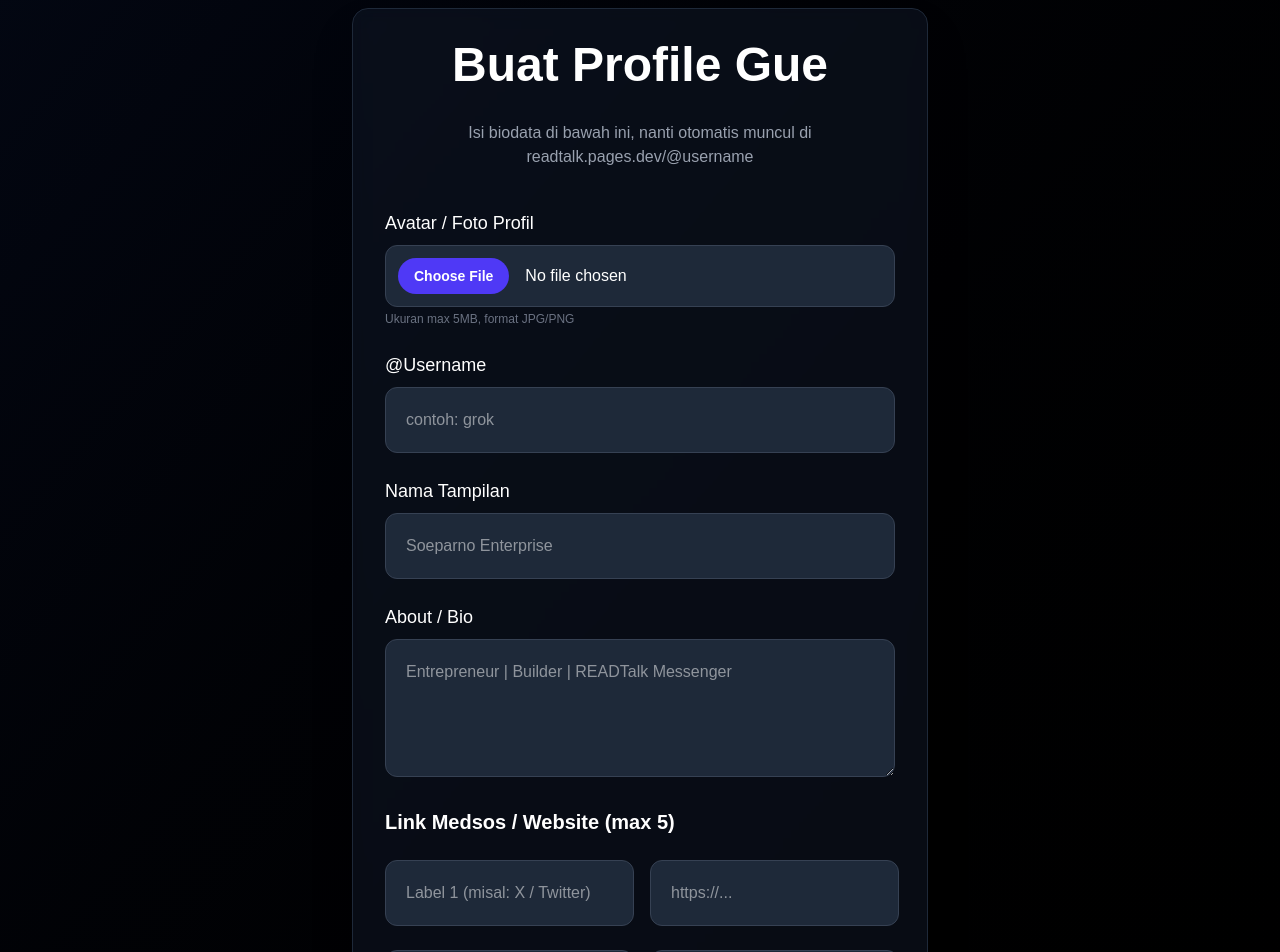
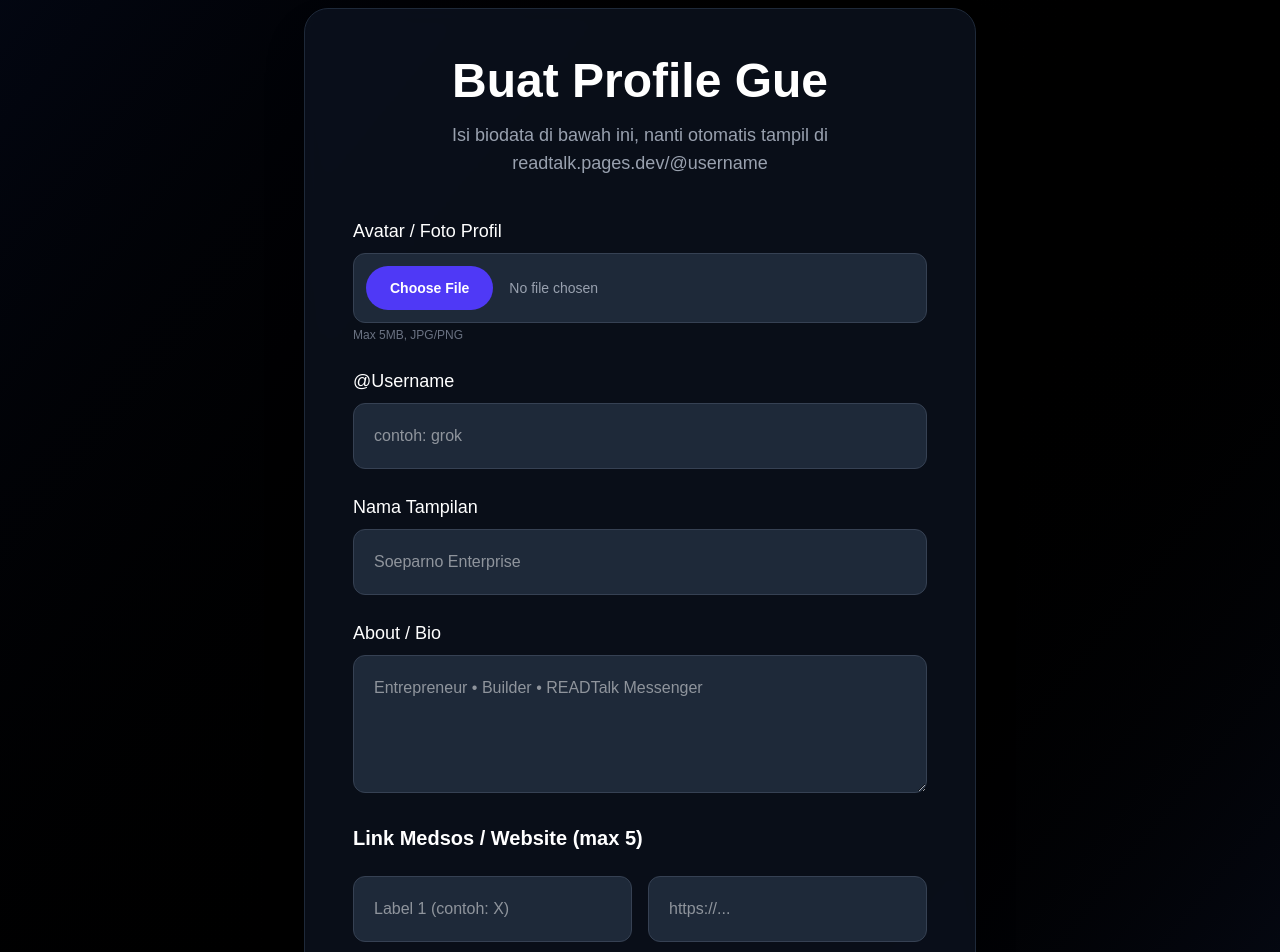
Before and after one commit to soeparnocorp/profile, a Next.js app: page / in a window 1280 px wide. Shown: the part 40-992 px from the top of the page. Built offline with nearby package versions, Linux system fonts and the light colour scheme.

Commit message:
page.tsx

```diff
--- a/src/app/page.tsx
+++ b/src/app/page.tsx
@@ -5,16 +5,17 @@ export default function BuatProfilePage() {
   async function simpanProfile(formData: FormData) {
     'use server';
 
-    const usernameRaw = (formData.get('username') as string)?.trim();
-    const username = usernameRaw?.startsWith('@') ? usernameRaw.slice(1).toLowerCase() : usernameRaw?.toLowerCase() || '';
-    const name = formData.get('name') as string;
-    const bio = formData.get('bio') as string || '';
+    // Ambil data dari form
+    const usernameRaw = (formData.get('username') as string)?.trim() || '';
+    const username = usernameRaw.startsWith('@') ? usernameRaw.slice(1).toLowerCase() : usernameRaw.toLowerCase();
+    const name = (formData.get('name') as string)?.trim() || '';
+    const bio = (formData.get('bio') as string)?.trim() || '';
 
-    // Ambil 5 link (label + url)
+    // Ambil 5 link
     const links = [];
     for (let i = 1; i <= 5; i++) {
-      const label = formData.get(`link${i}_label`) as string || '';
-      const url = formData.get(`link${i}_url`) as string || '';
+      const label = (formData.get(`link${i}_label`) as string)?.trim() || '';
+      const url = (formData.get(`link${i}_url`) as string)?.trim() || '';
       if (label && url) {
         links.push({ label, url });
       }
@@ -25,19 +26,21 @@ export default function BuatProfilePage() {
     let avatarUrl = '';
 
     if (avatarFile && avatarFile.size > 0 && avatarFile.type.startsWith('image/')) {
-      const extension = avatarFile.name.split('.').pop() || 'jpg';
-      const fileName = `avatars/${username}-${Date.now()}.${extension}`;
+      const ext = avatarFile.name.split('.').pop() || 'jpg';
+      const fileName = `avatars/${username}-${Date.now()}.${ext}`;
       const buffer = Buffer.from(await avatarFile.arrayBuffer());
+
       await env.PROFILE_STORAGE.put(fileName, buffer, {
         httpMetadata: { contentType: avatarFile.type },
       });
-      // Ganti dengan domain public R2 loe
-      avatarUrl = `https://pub-<your-r2-hash>.r2.dev/${fileName}`; // atau custom domain R2 kalau loe sudah setup
+
+      // Ganti dengan domain public R2 loe (cek dashboard R2 > readtalk-r2 > Settings > Public Access)
+      avatarUrl = `https://pub-<GANTI-DENGAN-HASH-R2-LOE>.r2.dev/${fileName}`;
     }
 
     // Validasi minimal
     if (!username || username.length < 3 || !name) {
-      throw new Error('Username (minimal 3 karakter) dan nama wajib diisi!');
+      throw new Error('Username minimal 3 karakter dan nama wajib diisi!');
     }
 
     try {
@@ -50,25 +53,30 @@ export default function BuatProfilePage() {
         .bind(username, name, bio, avatarUrl, JSON.stringify(links))
         .run();
 
-      // Cache di KV biar cepat
-      await env.PROFILE_KV.put(`profile:${username}`, JSON.stringify({ name, bio, avatar_url: avatarUrl, links }), {
-        expirationTtl: 86400 * 7, // 1 minggu
-      });
+      // Cache di KV
+      await env.PROFILE_KV.put(`profile:${username}`, JSON.stringify({
+        name,
+        bio,
+        avatar_url: avatarUrl,
+        links
+      }), { expirationTtl: 604800 }); // 7 hari
 
-      // Redirect ke halaman display di Astro
+      // Redirect ke Astro
       redirect(`https://readtalk.pages.dev/@${username}`);
     } catch (err) {
-      console.error('Gagal simpan:', err);
+      console.error('Gagal simpan profile:', err);
       throw new Error('Gagal menyimpan profile. Coba lagi atau hubungi support.');
     }
   }
 
   return (
-    <main className="min-h-screen bg-gradient-to-br from-gray-950 to-black text-white flex items-center justify-center px-6 py-12">
-      <div className="max-w-xl w-full bg-gray-900/50 backdrop-blur-sm p-8 rounded-2xl border border-gray-800 shadow-2xl">
-        <h1 className="text-4xl md:text-5xl font-bold mb-8 text-center">Buat Profile Gue</h1>
-        <p className="text-center text-gray-400 mb-10">
-          Isi biodata di bawah ini, nanti otomatis muncul di readtalk.pages.dev/@username
+    <main className="min-h-screen bg-gradient-to-br from-gray-950 via-black to-gray-900 text-white flex items-center justify-center px-4 py-12">
+      <div className="w-full max-w-2xl bg-gray-900/60 backdrop-blur-md p-8 md:p-12 rounded-3xl border border-gray-800 shadow-2xl">
+        <h1 className="text-4xl md:text-5xl font-bold text-center mb-4">
+          Buat Profile Gue
+        </h1>
+        <p className="text-center text-gray-400 mb-10 text-lg">
+          Isi biodata di bawah ini, nanti otomatis tampil di readtalk.pages.dev/@username
         </p>
 
         <form action={simpanProfile} className="space-y-6">
@@ -78,10 +86,10 @@ export default function BuatProfilePage() {
             <input
               type="file"
               name="avatar"
-              accept="image/*"
-              className="w-full p-3 bg-gray-800 border border-gray-700 rounded-xl text-white file:mr-4 file:py-2 file:px-4 file:rounded-full file:border-0 file:text-sm file:font-semibold file:bg-indigo-600 file:text-white hover:file:bg-indigo-700"
+              accept="image/jpeg,image/png"
+              className="block w-full text-sm text-gray-400 file:mr-4 file:py-3 file:px-6 file:rounded-full file:border-0 file:text-sm file:font-semibold file:bg-indigo-600 file:text-white hover:file:bg-indigo-700 cursor-pointer bg-gray-800 border border-gray-700 rounded-xl p-3"
             />
-            <p className="text-xs text-gray-500 mt-1">Ukuran max 5MB, format JPG/PNG</p>
+            <p className="text-xs text-gray-500 mt-1">Max 5MB, JPG/PNG</p>
           </div>
 
           {/* Username */}
@@ -91,9 +99,9 @@ export default function BuatProfilePage() {
               name="username"
               placeholder="contoh: grok"
               required
-              pattern="[a-zA-Z0-9_]{3,20}"
-              title="3-20 karakter, huruf, angka, underscore"
-              className="w-full p-5 bg-gray-800 border border-gray-700 rounded-xl focus:border-indigo-500 focus:outline-none focus:ring-2 focus:ring-indigo-500/30"
+              pattern="[a-zA-Z0-9_]{3,30}"
+              title="3-30 karakter, huruf, angka, underscore"
+              className="w-full p-5 bg-gray-800 border border-gray-700 rounded-xl focus:border-indigo-500 focus:outline-none focus:ring-2 focus:ring-indigo-600/30"
             />
           </div>
 
@@ -104,35 +112,35 @@ export default function BuatProfilePage() {
               name="name"
               placeholder="Soeparno Enterprise"
               required
-              className="w-full p-5 bg-gray-800 border border-gray-700 rounded-xl focus:border-indigo-500 focus:outline-none focus:ring-2 focus:ring-indigo-500/30"
+              className="w-full p-5 bg-gray-800 border border-gray-700 rounded-xl focus:border-indigo-500 focus:outline-none focus:ring-2 focus:ring-indigo-600/30"
             />
           </div>
 
-          {/* About */}
+          {/* Bio */}
           <div>
             <label className="block text-lg font-medium mb-2">About / Bio</label>
             <textarea
               name="bio"
-              placeholder="Entrepreneur | Builder | READTalk Messenger"
+              placeholder="Entrepreneur • Builder • READTalk Messenger"
               rows={4}
-              className="w-full p-5 bg-gray-800 border border-gray-700 rounded-xl focus:border-indigo-500 focus:outline-none focus:ring-2 focus:ring-indigo-500/30"
+              className="w-full p-5 bg-gray-800 border border-gray-700 rounded-xl focus:border-indigo-500 focus:outline-none focus:ring-2 focus:ring-indigo-600/30"
             />
           </div>
 
-          {/* 5 Link Medsos */}
+          {/* Links */}
           <div className="space-y-6">
             <h3 className="text-xl font-semibold">Link Medsos / Website (max 5)</h3>
             {Array.from({ length: 5 }).map((_, i) => (
-              <div key={i} className="flex flex-col sm:flex-row gap-4">
+              <div key={i} className="grid grid-cols-1 sm:grid-cols-2 gap-4">
                 <input
-                  name={`link${i + 1}_label`}
-                  placeholder={`Label ${i + 1} (misal: X / Twitter)`}
-                  className="flex-1 p-5 bg-gray-800 border border-gray-700 rounded-xl focus:border-indigo-500 focus:outline-none"
+                  name={`link${i+1}_label`}
+                  placeholder={`Label ${i+1} (contoh: X)`}
+                  className="p-5 bg-gray-800 border border-gray-700 rounded-xl focus:border-indigo-500 focus:outline-none"
                 />
                 <input
-                  name={`link${i + 1}_url`}
+                  name={`link${i+1}_url`}
                   placeholder="https://..."
-                  className="flex-1 p-5 bg-gray-800 border border-gray-700 rounded-xl focus:border-indigo-500 focus:outline-none"
+                  className="p-5 bg-gray-800 border border-gray-700 rounded-xl focus:border-indigo-500 focus:outline-none"
                 />
               </div>
             ))}
@@ -140,7 +148,7 @@ export default function BuatProfilePage() {
 
           <button
             type="submit"
-            className="w-full bg-indigo-600 hover:bg-indigo-700 py-5 rounded-xl font-bold text-lg transition mt-8"
+            className="w-full bg-gradient-to-r from-indigo-600 to-indigo-700 hover:from-indigo-500 hover:to-indigo-600 py-5 rounded-xl font-bold text-lg transition shadow-lg mt-8"
           >
             Buat Profile Sekarang
           </button>
```
